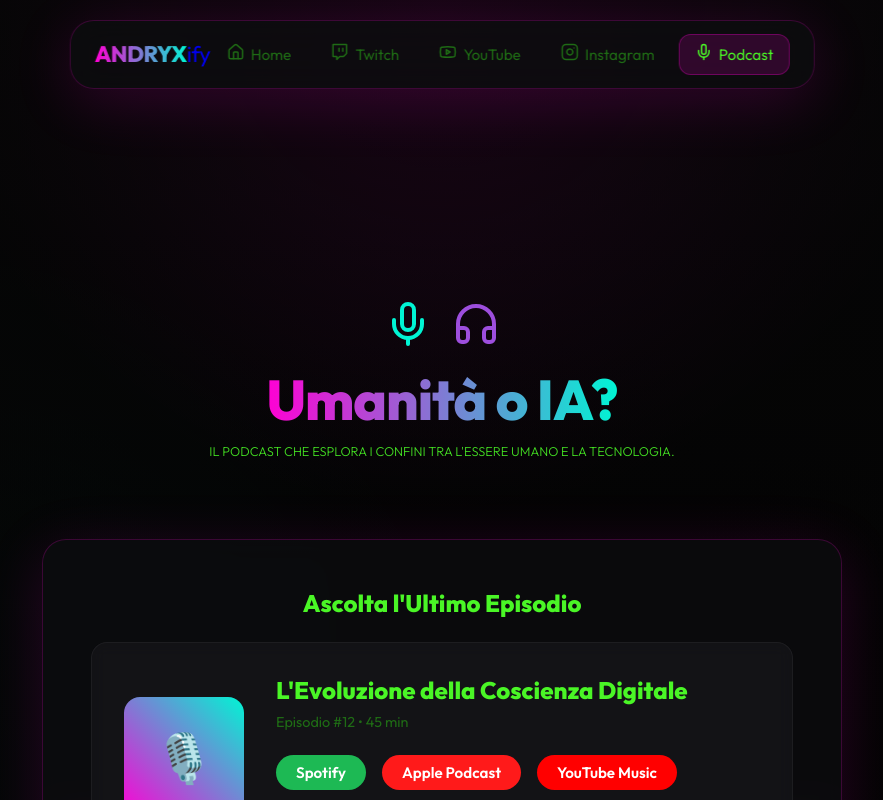
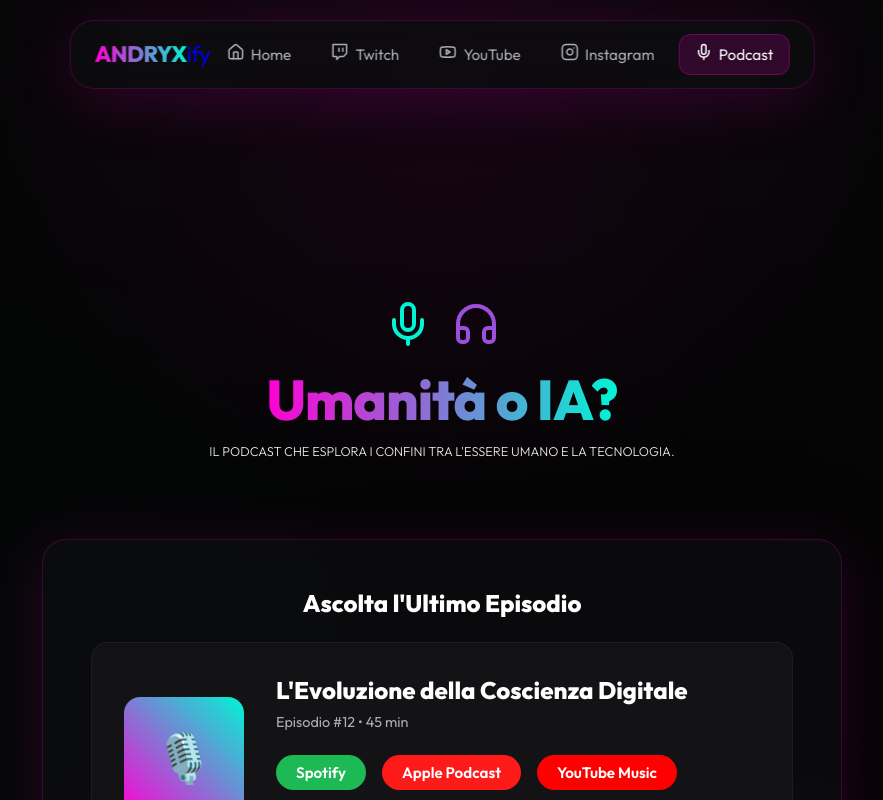
Before and after one commit to Andryxofficial/siteify, a React (Vite) app: page /podcast in a window 1280 px wide. Shown: the top 800 px of the page, without its empty margins (198-1081 px from the left). Built offline with nearby package versions, Linux system fonts and the light colour scheme.

Commit message:
Update SquirrelRadar.css

```diff
--- a/src/pages/SquirrelRadar.css
+++ b/src/pages/SquirrelRadar.css
@@ -1,17 +1,16 @@
 @import url('https://fonts.googleapis.com/css2?family=Share+Tech+Mono&display=swap');
 
-:root {
-  --bg: #050505;
+/* Invece di :root, limitiamo queste variabili SOLO al contenitore del radar */
+.radar-body {
+  --radar-bg: #050505;
   --radar-grid: rgba(0, 255, 0, 0.2);
-  --danger: #ff3c3c;
-  --text-main: #4af626;
-  --text-muted: #1f6b15;
-  --panel-bg: rgba(0, 20, 0, 0.7);
-}
+  --radar-danger: #ff3c3c;
+  --radar-text: #4af626;
+  --radar-muted: #1f6b15;
+  --radar-panel: rgba(0, 20, 0, 0.7);
 
-.radar-body {
-  background-color: var(--bg);
-  color: var(--text-main);
+  background-color: var(--radar-bg);
+  color: var(--radar-text);
   font-family: 'Share Tech Mono', monospace;
   overflow: hidden;
   display: flex;
@@ -24,8 +23,8 @@
 
 .radar-header {
   padding: 15px;
-  background: var(--panel-bg);
-  border-bottom: 1px solid var(--text-muted);
+  background: var(--radar-panel);
+  border-bottom: 1px solid var(--radar-muted);
   text-align: center;
   z-index: 10;
   backdrop-filter: blur(5px);
@@ -36,14 +35,14 @@
   font-size: 1.4rem;
   letter-spacing: 2px;
   margin-bottom: 4px;
-  color: var(--danger);
+  color: var(--radar-danger);
   text-shadow: 0 0 10px rgba(255, 60, 60, 0.5);
   margin-top: 0;
 }
 
 .subtitle {
   font-size: 0.8rem;
-  color: var(--text-main);
+  color: var(--radar-text);
   opacity: 0.9;
   text-transform: uppercase;
 }
@@ -55,7 +54,7 @@
   justify-content: center;
   align-items: center;
   overflow: hidden;
-  background: radial-gradient(circle at center, #0a1a0a 0%, var(--bg) 80%);
+  background: radial-gradient(circle at center, #0a1a0a 0%, var(--radar-bg) 80%);
 }
 
 canvas#radar {
@@ -97,8 +96,8 @@
 
 #logs-panel {
   height: 35vh;
-  background: var(--panel-bg);
-  border-top: 1px solid var(--text-muted);
+  background: var(--radar-panel);
+  border-top: 1px solid var(--radar-muted);
   padding: 12px;
   display: flex;
   flex-direction: column;
@@ -108,7 +107,7 @@
 
 .log-header {
   font-size: 0.9rem;
-  border-bottom: 1px dashed var(--text-muted);
+  border-bottom: 1px dashed var(--radar-muted);
   padding-bottom: 8px;
   margin-bottom: 8px;
   display: flex;
@@ -128,7 +127,7 @@
 
 #terminal::-webkit-scrollbar { width: 4px; }
 #terminal::-webkit-scrollbar-track { background: transparent; }
-#terminal::-webkit-scrollbar-thumb { background: var(--text-muted); border-radius: 4px; }
+#terminal::-webkit-scrollbar-thumb { background: var(--radar-muted); border-radius: 4px; }
 
 .log-entry {
   opacity: 0;
@@ -141,14 +140,14 @@
 }
 
 .log-entry span.time {
-  color: var(--text-muted);
+  color: var(--radar-muted);
   margin-right: 8px;
   font-size: 0.75rem;
 }
 
-.log-entry.alert { color: var(--danger); text-shadow: 0 0 5px rgba(255, 60, 60, 0.4); }
+.log-entry.alert { color: var(--radar-danger); text-shadow: 0 0 5px rgba(255, 60, 60, 0.4); }
 .log-entry.info { color: #88ccee; }
-.log-entry.normal { color: var(--text-main); }
+.log-entry.normal { color: var(--radar-text); }
 
 .scanlines {
   position: absolute;
```
